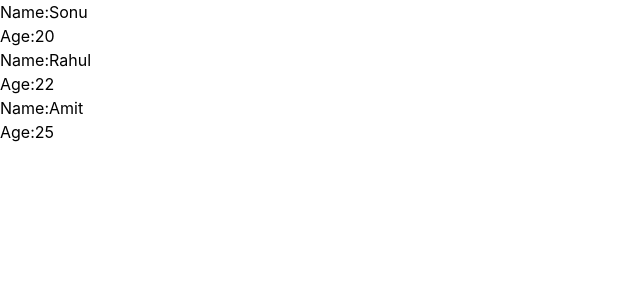
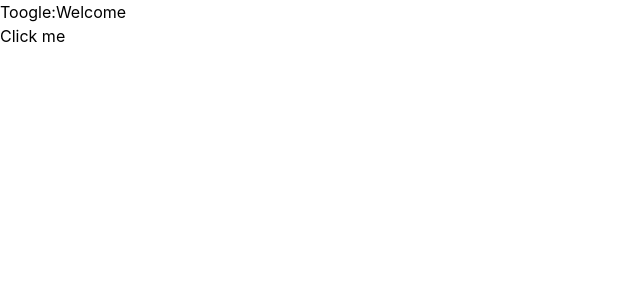
Before and after one commit to Sonu445kum/fullstack-dsa-roadmap, a React (Vite) app in the folder 4_REACTJS/: page / in a window 1280 px wide. Shown: the top 300 px of the page, without its empty margins (0-640 px from the left). Built offline with nearby package versions, Linux system fonts and the light colour scheme.

Commit message:
Solved:Toogle

```diff
--- a/4_REACTJS/src/App.jsx
+++ b/4_REACTJS/src/App.jsx
@@ -13,18 +13,20 @@ const App = () => {
   // }
 
   // Display dynamic data using props.
-  const users = [
-    { id: 1, name: "Sonu", age: 20 },
-    { id: 2, name: "Rahul", age: 22 },
-    { id: 3, name: "Amit", age: 25 }
-  ];
+  // const users = [
+  //   { id: 1, name: "Sonu", age: 20 },
+  //   { id: 2, name: "Rahul", age: 22 },
+  //   { id: 3, name: "Amit", age: 25 }
+  // ];
   return (
     <div>
       {/* <CityManager/> */}
       {/* Basic */}
-      {users.map((user)=>(
+      {/* {users.map((user)=>(
       <Questions key={user.id} user ={user}/>
-      ))}
+      ))} */}
+
+      <Questions/>
 
     </div>
   )
--- /dev/null
+++ b/4_REACTJS/src/Basic/Login.jsx
@@ -0,0 +1,11 @@
+import React from 'react'
+
+const Login = () => {
+  return (
+    <div>
+      Login Pages
+    </div>
+  )
+}
+
+export default Login
--- a/4_REACTJS/src/Basic/Questions.jsx
+++ b/4_REACTJS/src/Basic/Questions.jsx
@@ -1,4 +1,8 @@
 // import React from 'react'
+
+import { useState } from "react";
+import Signup from "./Signup";
+import Login from "./Login";
 
 // const Questions = () => {
 //   return (
@@ -72,12 +76,43 @@
 // };
 // export default Questions;
 
-const Questions = ({user})=>{
+// const Questions = ({user})=>{
+//     return (
+//         <div>
+//             <h1>Name:{user.name}</h1>
+//             <h1>Age:{user.age}</h1>
+//         </div>
+//     )
+// }
+// export default Questions;
+
+// Conditional rendering using if and &&.
+// const Questions = ()=>{
+//     const [isCheck,setIsCheck] = useState(true);
+//     return (
+//        <>
+//         <div>
+//             {isCheck ? <Login/> :<Signup/> }
+//         </div>
+//        </>
+//     )
+// }
+// export default Questions;
+
+// Toggle text on button click.
+const Questions =()=>{
+    const [toggle,setToggle] =useState(false);
+    // handle Toogle
+    const handleToogle =()=>{
+        setToggle((prev)=>!prev)
+    }
     return (
+        <>
         <div>
-            <h1>Name:{user.name}</h1>
-            <h1>Age:{user.age}</h1>
+            <h1>Toogle:{toggle ? "Hello Sonu..!!" :"Welcome" }</h1>
+            <button onClick={handleToogle} type="submit">Click me</button>
         </div>
+        </>
     )
 }
 export default Questions;
--- /dev/null
+++ b/4_REACTJS/src/Basic/Signup.jsx
@@ -0,0 +1,11 @@
+import React from 'react'
+
+const Signup = () => {
+  return (
+    <div>
+      SignUp Pages
+    </div>
+  )
+}
+
+export default Signup
```
